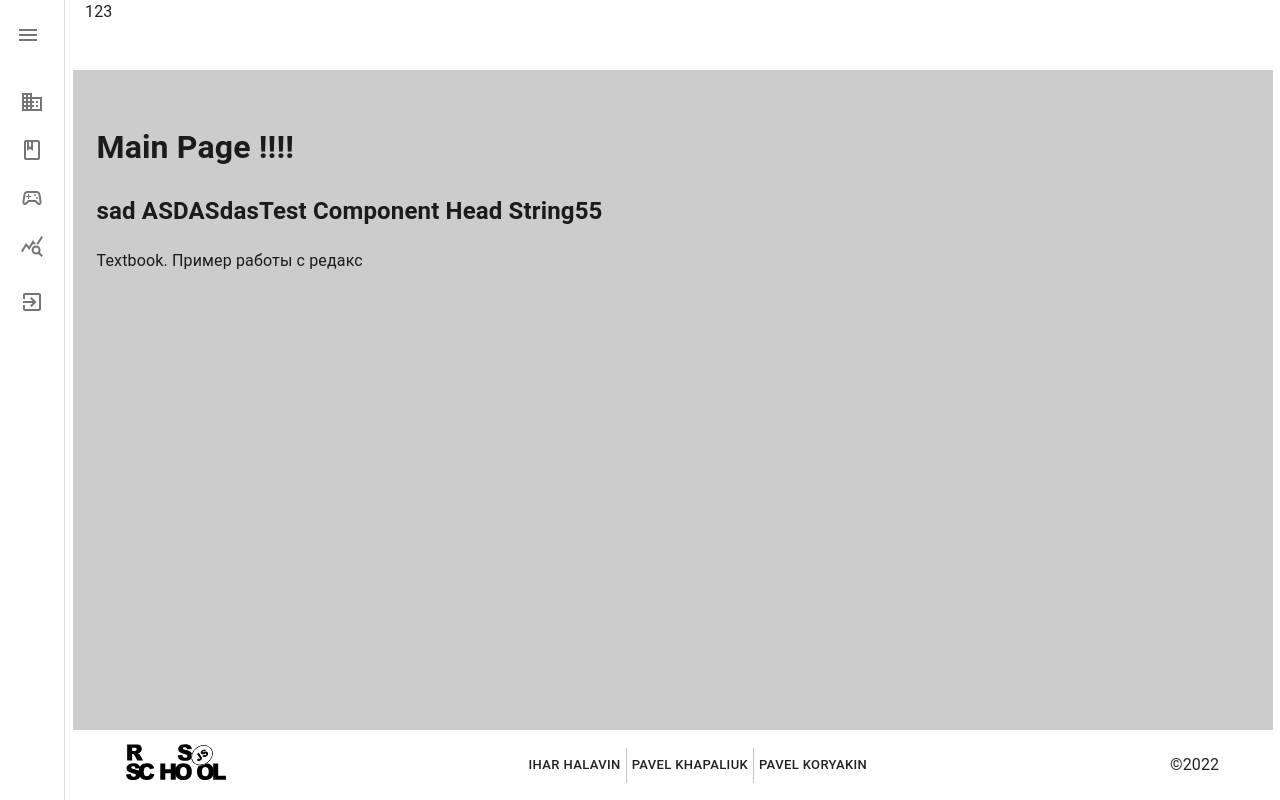
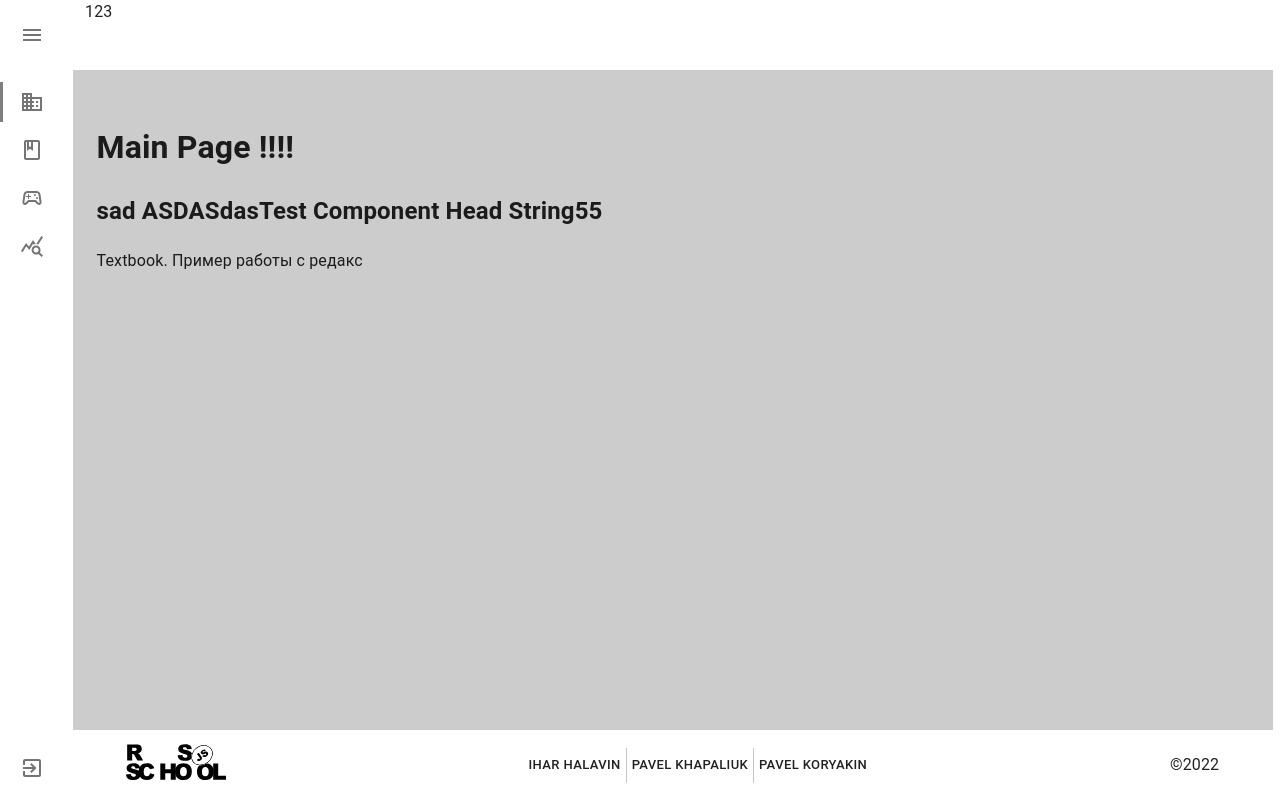
Before and after one commit to whityha/rslang, a React (Create React App) app: page / in a window 1280 px wide. Built offline with nearby package versions, Linux system fonts and the light colour scheme.

Commit message:
feat: add active link style

```diff
--- a/src/app.scss
+++ b/src/app.scss
@@ -33,3 +33,13 @@ a {
   height: $footer-height;
   background-color: #BBB;
 }
+
+.active-link::before {
+  content: "";
+  width: 3px;
+  height: 40px;
+  position: absolute;
+  top: 4px;
+  display: block;
+  background-color: rgba(#000000 , 0.5);
+}
--- a/src/layout/menu.tsx
+++ b/src/layout/menu.tsx
@@ -1,5 +1,5 @@
 import React, { FC } from 'react';
-import { Link } from 'react-router-dom';
+import { Link, NavLink } from 'react-router-dom';
 import { styled, Theme, CSSObject } from '@mui/material/styles';
 import MuiDrawer from '@mui/material/Drawer';
 import List from '@mui/material/List';
@@ -29,19 +29,19 @@ const buttonsData = [
     id: 2,
     text: 'Textbook',
     icon: <BookOutlinedIcon />,
-    path: '/',
+    path: 'vocabulary',
   },
   {
     id: 3,
     text: 'Game',
     icon: <SportsEsportsOutlinedIcon />,
-    path: '/',
+    path: 'login',
   },
   {
     id: 4,
     text: 'Statistic',
     icon: <QueryStatsIcon />,
-    path: '/',
+    path: 'stat',
   },
 ];
 
@@ -90,7 +90,7 @@ const Menu: FC = () => {
     setOpen((prevState) => !prevState);
   };
   return (
-    <Drawer variant="permanent" open={open}>
+    <Drawer sx={{ '& .MuiDrawer-paper': { borderWidth: 0 } }} variant="permanent" open={open}>
       <Paper
         sx={{
           minHeight: 70,
@@ -99,7 +99,7 @@ const Menu: FC = () => {
           display: 'flex',
           justifyContent: open ? 'initial' : 'center',
           alignItems: 'center',
-          px: 2.5,
+          px: 3,
         }}
         elevation={0}
       >
@@ -107,12 +107,17 @@ const Menu: FC = () => {
           {open ? <CloseIcon /> : <MenuIcon />}
         </IconButton>
       </Paper>
-      <List>
+      <List sx={{
+        display: 'flex',
+        flexDirection: 'column',
+        flexGrow: 1,
+      }}
+      >
         {buttonsData.map(({
           id, text, icon, path,
         }) => (
-          <Link to={path} key={id}>
-            <ListItem disablePadding sx={{ display: 'block' }}>
+          <ListItem disablePadding sx={{ display: 'block' }} key={id}>
+            <NavLink className={({ isActive }) => (isActive ? 'active-link' : undefined)} to={path}>
               <ListItemButton
                 sx={{
                   minHeight: 48,
@@ -131,22 +136,31 @@ const Menu: FC = () => {
                 </ListItemIcon>
                 <ListItemText primary={text} sx={{ opacity: open ? 1 : 0 }} />
               </ListItemButton>
+            </NavLink>
           </ListItem>
-          </Link>
         ))}
-      </List>
-      <IconButton
+        <ListItem sx={{ display: 'block', mt: 'auto', p: 0 }}>
+          <Link to="reg">
+            <ListItemButton
               sx={{
                 minHeight: 48,
+                px: 2.5,
+              }}
+            >
+              <ListItemIcon
+                sx={{
                   minWidth: 0,
                   mr: open ? 3 : 'auto',
-          justifyContent: open ? 'initial' : 'center',
-          px: 2.5,
-          borderRadius: 0,
+                  justifyContent: 'center',
                 }}
               >
                 <ExitToAppIcon />
-      </IconButton>
+              </ListItemIcon>
+              <ListItemText primary="Log out" sx={{ opacity: open ? 1 : 0 }} />
+            </ListItemButton>
+          </Link>
+        </ListItem>
+      </List>
     </Drawer>
   );
 };
```
Lines whose indentation alone changed are shown as unchanged.
